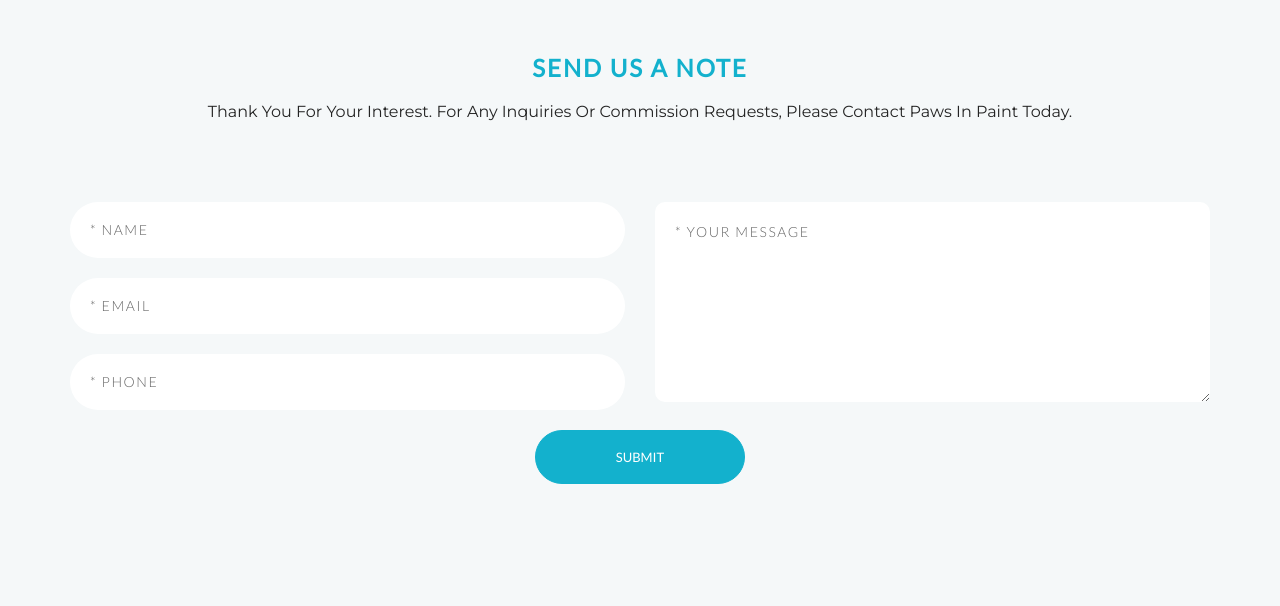
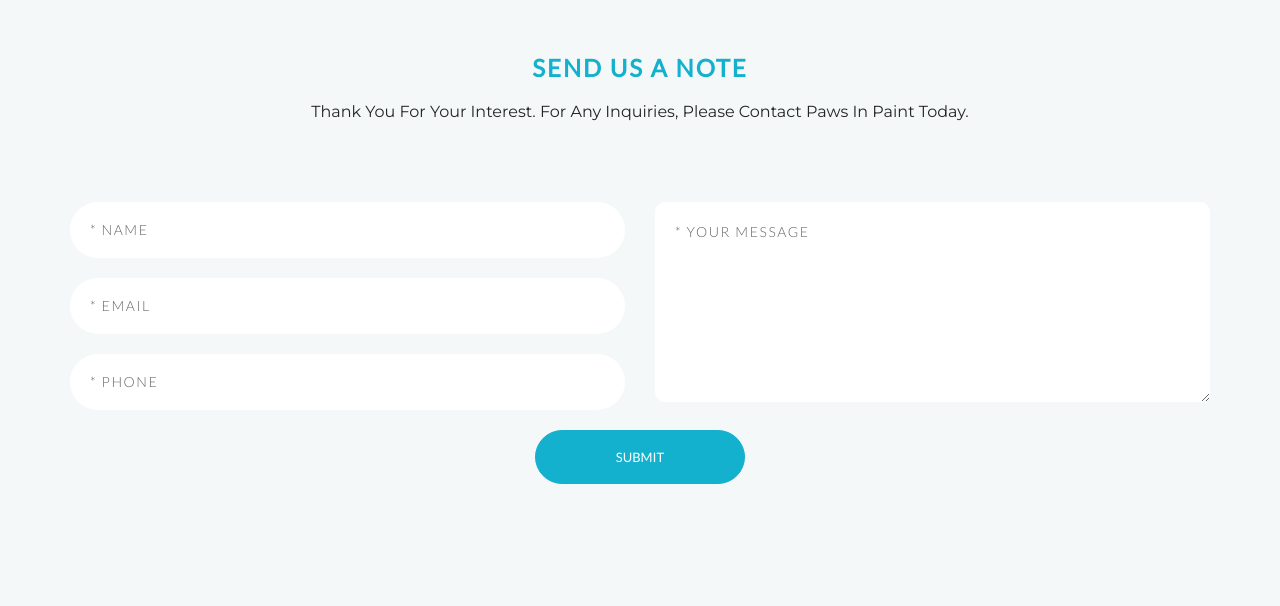
Before and after one commit to bugsandcoffee/pawsinpaint, a plain HTML site: page HTML/services.html in a window 1280 px wide. Shown: the part 4086-4692 px from the top of the page. Drawn offline with Linux system fonts and the light colour scheme.

```diff
--- a/HTML/services.html
+++ b/HTML/services.html
@@ -530,7 +530,7 @@
             <div class="container">
                 <div class="g-text-center--xs g-margin-b-80--xs">
                     <p class="text-uppercase g-font-size-24--xs g-font-weight--700 g-color--primary g-letter-spacing--2 g-margin-b-15--xs g-margin-t-10--xs">Send us a note</p>
-                    <h2 class="g-font-size-12--xs g-font-size-16--md ">Thank you for your interest. For any inquiries or commission requests, please contact Paws in Paint today.</h2>
+                    <h2 class="g-font-size-12--xs g-font-size-16--md ">Thank you for your interest. For any inquiries, please contact Paws in Paint today.</h2>
                 </div>
                 <form>
                     <div class="row g-margin-b-20--xs">
```
